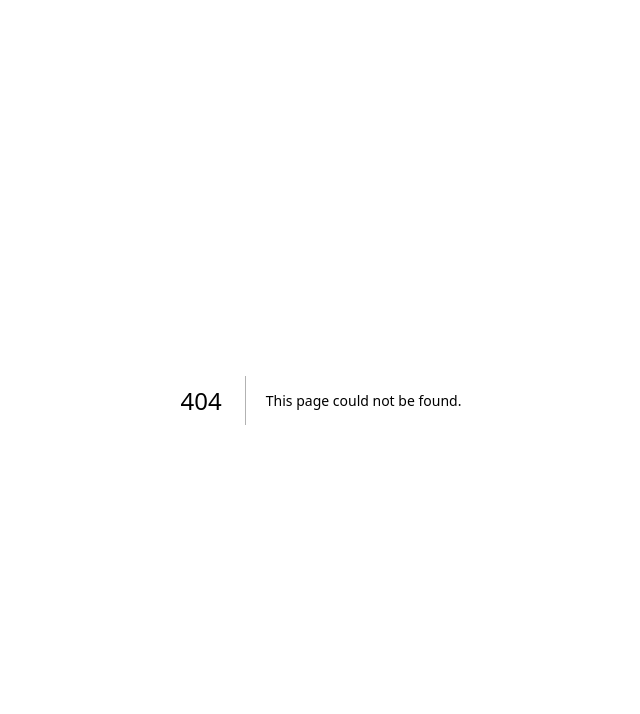
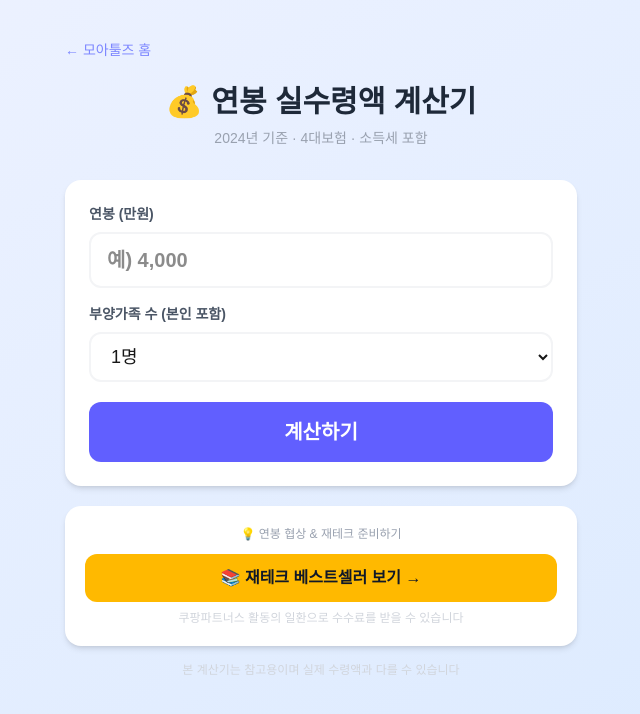
Before and after one commit to heainKang/moatools, a Next.js app: page /salary in a window 1280 px wide. Before the commit this address had no page. Shown: the top 714 px of the page, without its empty margins (319-959 px from the left). Built offline with nearby package versions, Linux system fonts and the light colour scheme.

Commit message:
모아툴즈 초기 - 연봉 실수령액 계산기

```diff
--- a/app/layout.tsx
+++ b/app/layout.tsx
@@ -13,8 +13,9 @@ const geistMono = Geist_Mono({
 });
 
 export const metadata: Metadata = {
-  title: "Create Next App",
-  description: "Generated by create next app",
+  title: "모아툴즈 - 생활 계산기 도구 모음",
+  description: "연봉 실수령액, BMI, 대출이자 등 생활에 필요한 계산기를 한곳에서. 무료로 이용하세요.",
+  keywords: "연봉계산기, 실수령액, 4대보험, 소득세, 계산기, 무료도구",
 };
 
 export default function RootLayout({
@@ -23,10 +24,10 @@ export default function RootLayout({
   children: React.ReactNode;
 }>) {
   return (
-    <html
-      lang="en"
-      className={`${geistSans.variable} ${geistMono.variable} h-full antialiased`}
-    >
+    <html lang="ko" className={`${geistSans.variable} ${geistMono.variable} h-full antialiased`}>
+      <head>
+        <script async src="https://pagead2.googlesyndication.com/pagead/js/adsbygoogle.js?client=ca-pub-3382986214425775" crossOrigin="anonymous"></script>
+      </head>
       <body className="min-h-full flex flex-col">{children}</body>
     </html>
   );
--- a/app/page.tsx
+++ b/app/page.tsx
@@ -1,65 +1,49 @@
-import Image from "next/image";
+import Link from 'next/link';
+
+const tools = [
+  {
+    href: '/salary',
+    emoji: '💰',
+    title: '연봉 실수령액 계산기',
+    desc: '4대보험, 소득세 자동 계산',
+    badge: '인기',
+    color: 'bg-indigo-50 border-indigo-200',
+  },
+];
 
 export default function Home() {
   return (
-    <div className="flex flex-col flex-1 items-center justify-center bg-zinc-50 font-sans dark:bg-black">
-      <main className="flex flex-1 w-full max-w-3xl flex-col items-center justify-between py-32 px-16 bg-white dark:bg-black sm:items-start">
-        <Image
-          className="dark:invert"
-          src="/next.svg"
-          alt="Next.js logo"
-          width={100}
-          height={20}
-          priority
-        />
-        <div className="flex flex-col items-center gap-6 text-center sm:items-start sm:text-left">
-          <h1 className="max-w-xs text-3xl font-semibold leading-10 tracking-tight text-black dark:text-zinc-50">
-            To get started, edit the page.tsx file.
-          </h1>
-          <p className="max-w-md text-lg leading-8 text-zinc-600 dark:text-zinc-400">
-            Looking for a starting point or more instructions? Head over to{" "}
-            <a
-              href="https://vercel.com/templates?framework=next.js&utm_source=create-next-app&utm_medium=appdir-template-tw&utm_campaign=create-next-app"
-              className="font-medium text-zinc-950 dark:text-zinc-50"
-            >
-              Templates
-            </a>{" "}
-            or the{" "}
-            <a
-              href="https://nextjs.org/learn?utm_source=create-next-app&utm_medium=appdir-template-tw&utm_campaign=create-next-app"
-              className="font-medium text-zinc-950 dark:text-zinc-50"
-            >
-              Learning
-            </a>{" "}
-            center.
-          </p>
+    <main className="min-h-screen bg-gray-50 py-12 px-4">
+      <div className="max-w-2xl mx-auto">
+        <div className="text-center mb-10">
+          <h1 className="text-4xl font-bold text-gray-800 mb-3">🧰 모아툴즈</h1>
+          <p className="text-gray-500">생활에 필요한 계산기 · 도구 모음</p>
         </div>
-        <div className="flex flex-col gap-4 text-base font-medium sm:flex-row">
-          <a
-            className="flex h-12 w-full items-center justify-center gap-2 rounded-full bg-foreground px-5 text-background transition-colors hover:bg-[#383838] dark:hover:bg-[#ccc] md:w-[158px]"
-            href="https://vercel.com/new?utm_source=create-next-app&utm_medium=appdir-template-tw&utm_campaign=create-next-app"
-            target="_blank"
-            rel="noopener noreferrer"
-          >
-            <Image
-              className="dark:invert"
-              src="/vercel.svg"
-              alt="Vercel logomark"
-              width={16}
-              height={16}
-            />
-            Deploy Now
-          </a>
-          <a
-            className="flex h-12 w-full items-center justify-center rounded-full border border-solid border-black/[.08] px-5 transition-colors hover:border-transparent hover:bg-black/[.04] dark:border-white/[.145] dark:hover:bg-[#1a1a1a] md:w-[158px]"
-            href="https://nextjs.org/docs?utm_source=create-next-app&utm_medium=appdir-template-tw&utm_campaign=create-next-app"
-            target="_blank"
-            rel="noopener noreferrer"
-          >
-            Documentation
-          </a>
+
+        <div className="grid gap-4">
+          {tools.map((tool) => (
+            <Link key={tool.href} href={tool.href}>
+              <div className={`border-2 ${tool.color} bg-white rounded-2xl p-5 hover:shadow-md transition-all cursor-pointer flex items-center gap-4`}>
+                <span className="text-4xl">{tool.emoji}</span>
+                <div className="flex-1">
+                  <div className="flex items-center gap-2 mb-1">
+                    <h2 className="font-bold text-gray-800 text-lg">{tool.title}</h2>
+                    {tool.badge && (
+                      <span className="bg-red-100 text-red-600 text-xs font-bold px-2 py-0.5 rounded-full">{tool.badge}</span>
+                    )}
+                  </div>
+                  <p className="text-gray-500 text-sm">{tool.desc}</p>
+                </div>
+                <span className="text-gray-300 text-2xl">›</span>
+              </div>
+            </Link>
+          ))}
         </div>
-      </main>
-    </div>
+
+        <p className="text-center text-xs text-gray-300 mt-10">
+          더 많은 도구가 추가될 예정입니다
+        </p>
+      </div>
+    </main>
   );
 }
--- /dev/null
+++ b/app/salary/page.tsx
@@ -0,0 +1,136 @@
+'use client';
+import { useState } from 'react';
+import Link from 'next/link';
+
+function calc(annual: number, dep: number) {
+  const m = annual / 12;
+  const pension = Math.min(m, 5530000) * 0.045;
+  const health = m * 0.03545;
+  const ltc = health * 0.1295;
+  const employment = m * 0.009;
+
+  let ded = 0;
+  if (annual <= 5000000) ded = annual * 0.7;
+  else if (annual <= 15000000) ded = 3500000 + (annual - 5000000) * 0.4;
+  else if (annual <= 45000000) ded = 7500000 + (annual - 15000000) * 0.15;
+  else if (annual <= 100000000) ded = 12000000 + (annual - 45000000) * 0.05;
+  else ded = 14750000;
+
+  const taxBase = Math.max(0, annual - ded - dep * 1500000);
+  let annualTax = 0;
+  if (taxBase <= 14000000) annualTax = taxBase * 0.06;
+  else if (taxBase <= 50000000) annualTax = 840000 + (taxBase - 14000000) * 0.15;
+  else if (taxBase <= 88000000) annualTax = 6240000 + (taxBase - 50000000) * 0.24;
+  else if (taxBase <= 150000000) annualTax = 15360000 + (taxBase - 88000000) * 0.35;
+  else annualTax = 37060000 + (taxBase - 150000000) * 0.38;
+
+  const incomeTax = annualTax / 12;
+  const localTax = incomeTax * 0.1;
+  const total = pension + health + ltc + employment + incomeTax + localTax;
+
+  return {
+    monthly: Math.round(m),
+    takeHome: Math.round(m - total),
+    pension: Math.round(pension),
+    health: Math.round(health),
+    ltc: Math.round(ltc),
+    employment: Math.round(employment),
+    incomeTax: Math.round(incomeTax),
+    localTax: Math.round(localTax),
+    total: Math.round(total),
+  };
+}
+
+const won = (n: number) => n.toLocaleString('ko-KR') + '원';
+
+export default function SalaryPage() {
+  const [salary, setSalary] = useState('');
+  const [dep, setDep] = useState('1');
+  const [result, setResult] = useState<ReturnType<typeof calc> | null>(null);
+
+  const handleCalc = () => {
+    const v = parseInt(salary.replace(/,/g, '')) * 10000;
+    if (!v || v <= 0) return;
+    setResult(calc(v, parseInt(dep)));
+  };
+
+  return (
+    <main className="min-h-screen bg-gradient-to-br from-indigo-50 to-blue-100 py-10 px-4">
+      <div className="max-w-lg mx-auto">
+        <Link href="/" className="text-indigo-400 text-sm mb-6 block">← 모아툴즈 홈</Link>
+
+        <div className="text-center mb-8">
+          <h1 className="text-3xl font-bold text-gray-800 mb-2">💰 연봉 실수령액 계산기</h1>
+          <p className="text-gray-400 text-sm">2024년 기준 · 4대보험 · 소득세 포함</p>
+        </div>
+
+        <div className="bg-white rounded-2xl shadow-md p-6 mb-5">
+          <div className="mb-4">
+            <label className="block text-sm font-semibold text-gray-600 mb-2">연봉 (만원)</label>
+            <input
+              type="text"
+              value={salary}
+              onChange={e => setSalary(e.target.value.replace(/[^0-9]/g, '').replace(/\B(?=(\d{3})+(?!\d))/g, ','))}
+              placeholder="예) 4,000"
+              className="w-full border-2 border-gray-100 rounded-xl px-4 py-3 text-xl font-bold focus:border-indigo-300 focus:outline-none"
+            />
+          </div>
+          <div className="mb-5">
+            <label className="block text-sm font-semibold text-gray-600 mb-2">부양가족 수 (본인 포함)</label>
+            <select value={dep} onChange={e => setDep(e.target.value)}
+              className="w-full border-2 border-gray-100 rounded-xl px-4 py-3 text-lg focus:border-indigo-300 focus:outline-none">
+              {[1,2,3,4,5].map(n => <option key={n} value={n}>{n}명</option>)}
+            </select>
+          </div>
+          <button onClick={handleCalc}
+            className="w-full bg-indigo-500 hover:bg-indigo-600 text-white font-bold py-4 rounded-xl text-xl transition-colors">
+            계산하기
+          </button>
+        </div>
+
+        {result && (
+          <div className="bg-white rounded-2xl shadow-md p-6 mb-5">
+            <div className="text-center py-5 bg-indigo-50 rounded-xl mb-6">
+              <p className="text-indigo-400 text-sm font-medium mb-1">월 실수령액</p>
+              <p className="text-5xl font-bold text-indigo-600">{won(result.takeHome)}</p>
+              <p className="text-gray-400 text-sm mt-2">월 총급여 {won(result.monthly)}</p>
+            </div>
+
+            <h2 className="font-bold text-gray-600 text-sm mb-3">📋 공제 내역</h2>
+            <div className="space-y-2.5">
+              {[
+                { label: '국민연금 (4.5%)', value: result.pension, color: 'text-blue-500' },
+                { label: '건강보험 (3.545%)', value: result.health, color: 'text-green-500' },
+                { label: '장기요양보험', value: result.ltc, color: 'text-teal-500' },
+                { label: '고용보험 (0.9%)', value: result.employment, color: 'text-yellow-600' },
+                { label: '근로소득세', value: result.incomeTax, color: 'text-red-500' },
+                { label: '지방소득세 (10%)', value: result.localTax, color: 'text-orange-500' },
+              ].map(item => (
+                <div key={item.label} className="flex justify-between items-center text-sm">
+                  <span className="text-gray-500">{item.label}</span>
+                  <span className={`font-semibold ${item.color}`}>- {won(item.value)}</span>
+                </div>
+              ))}
+              <div className="border-t pt-3 flex justify-between items-center font-bold">
+                <span className="text-gray-700">총 공제액</span>
+                <span className="text-red-500 text-lg">- {won(result.total)}</span>
+              </div>
+            </div>
+          </div>
+        )}
+
+        {/* 쿠팡파트너스 */}
+        <div className="bg-white rounded-2xl shadow-md p-5 mb-4">
+          <p className="text-xs text-gray-400 text-center mb-3">💡 연봉 협상 & 재테크 준비하기</p>
+          <a href="https://link.coupang.com/a/재테크" target="_blank" rel="noopener noreferrer sponsored"
+            className="block text-center bg-amber-400 hover:bg-amber-500 text-gray-900 font-bold py-3 rounded-xl transition-colors">
+            📚 재테크 베스트셀러 보기 →
+          </a>
+          <p className="text-xs text-gray-300 text-center mt-2">쿠팡파트너스 활동의 일환으로 수수료를 받을 수 있습니다</p>
+        </div>
+
+        <p className="text-center text-xs text-gray-300">본 계산기는 참고용이며 실제 수령액과 다를 수 있습니다</p>
+      </div>
+    </main>
+  );
+}
```
